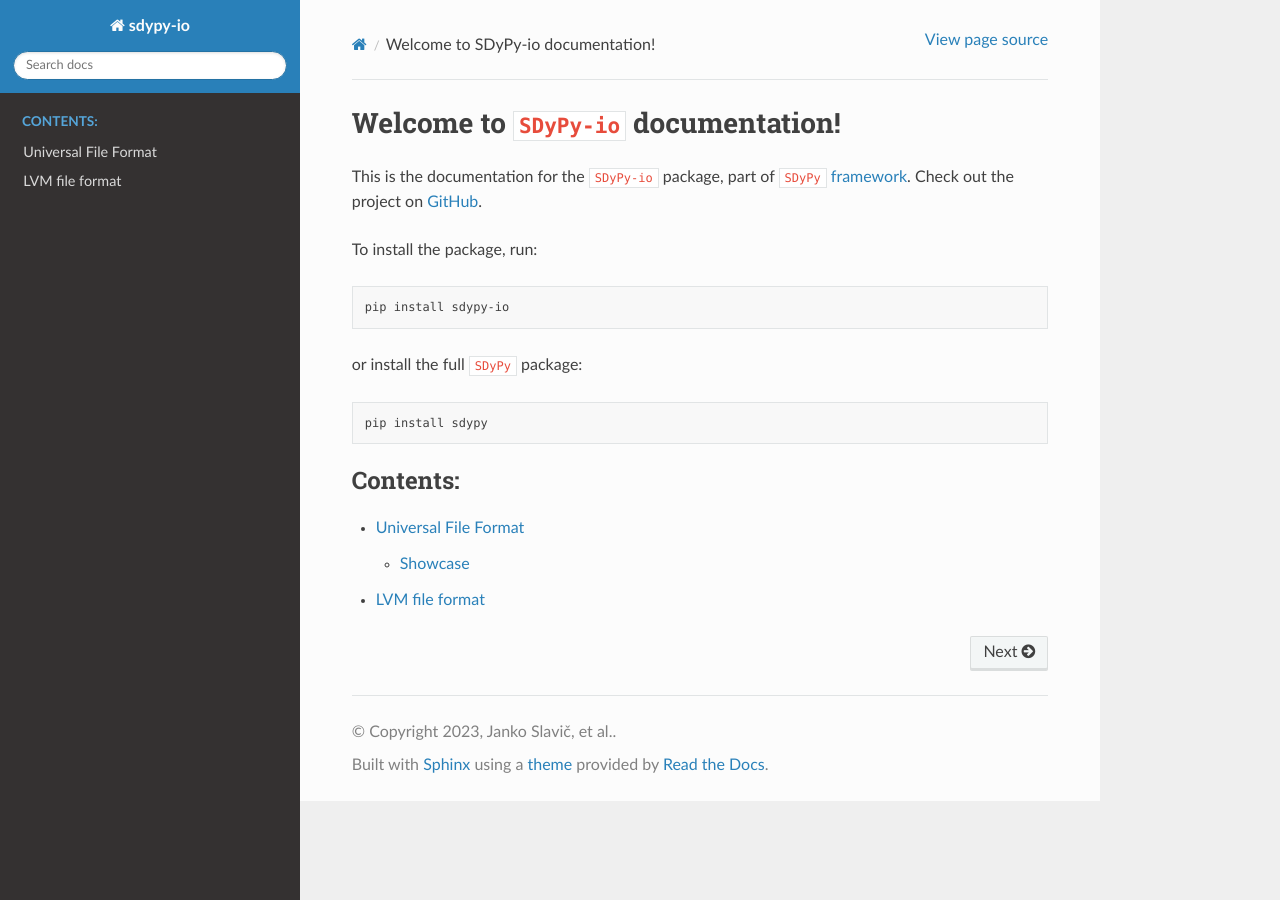
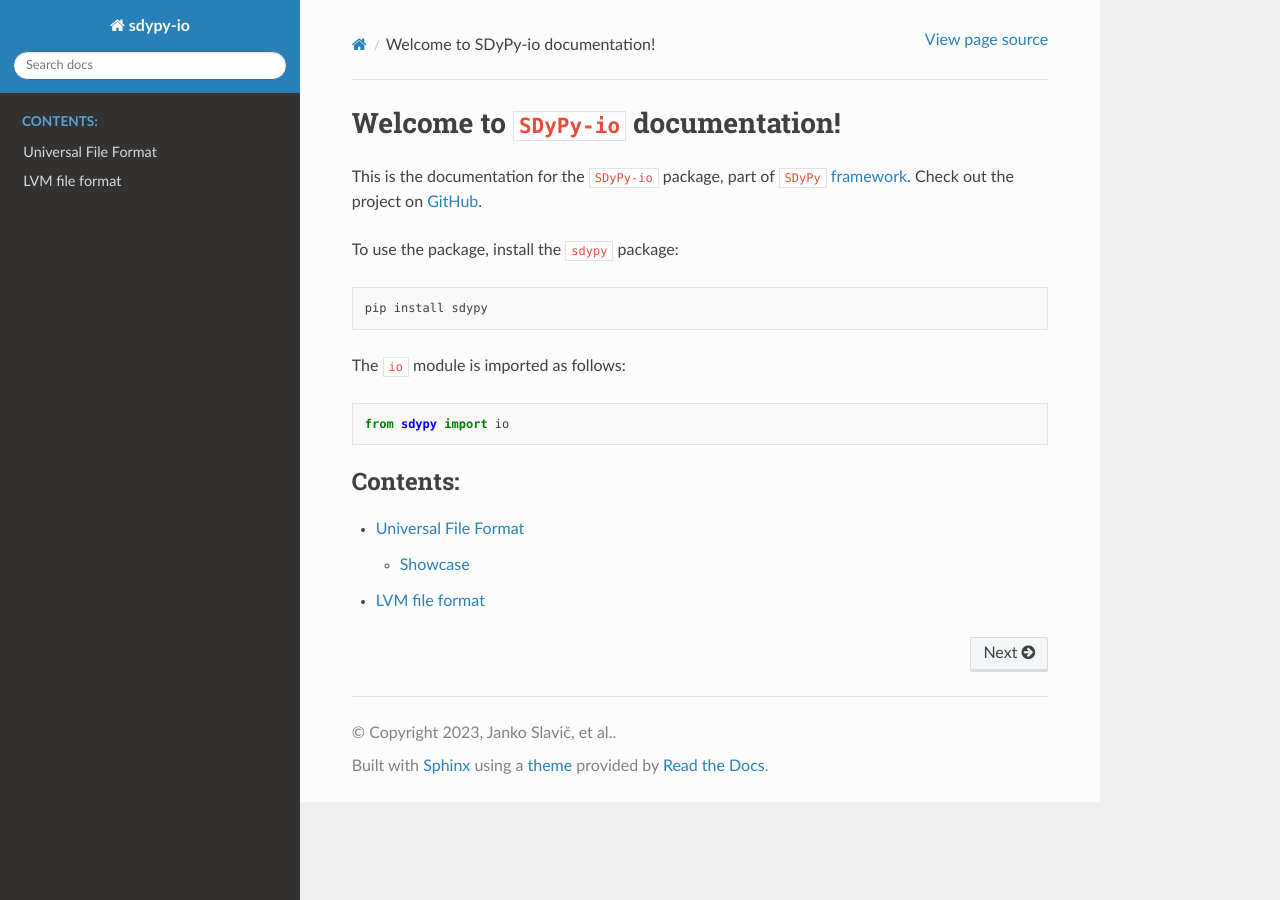
Before and after one commit to sdypy/sdypy-io, a Sphinx documentation site: the page built from docs/source/index.rst, in a window 1280 px wide. Built offline with Sphinx 7.4.7 and the Read the Docs theme 2.0.0, drawn with Linux system fonts in a browser that asks for light colours.

Commit message:
docs update

```diff
--- a/docs/source/index.rst
+++ b/docs/source/index.rst
@@ -3,17 +3,17 @@
 
 This is the documentation for the ``SDyPy-io`` package, part of ``SDyPy`` framework_. Check out the project on GitHub_.
 
-To install the package, run:
+To use the package, install the ``sdypy`` package:
 
 .. code:: bash
 
-    pip install sdypy-io
+   pip install sdypy
 
-or install the full ``SDyPy`` package:
+The ``io`` module is imported as follows:
 
-.. code:: bash
+.. code:: python
 
-    pip install sdypy
+   from sdypy import io
 
 
 .. toctree::
```
